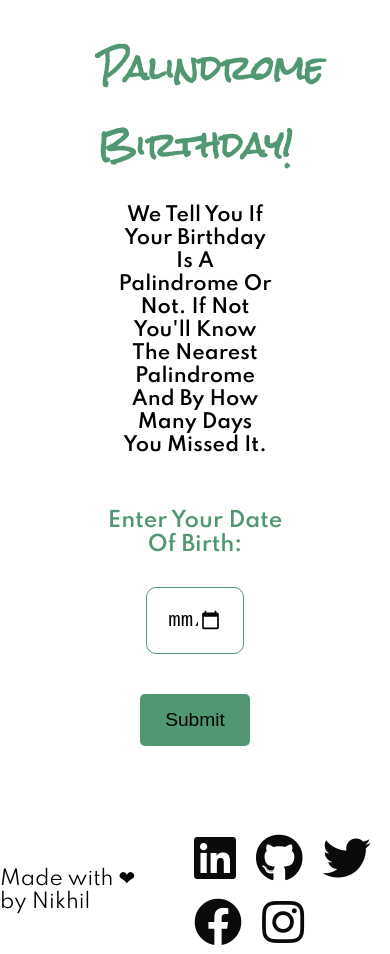
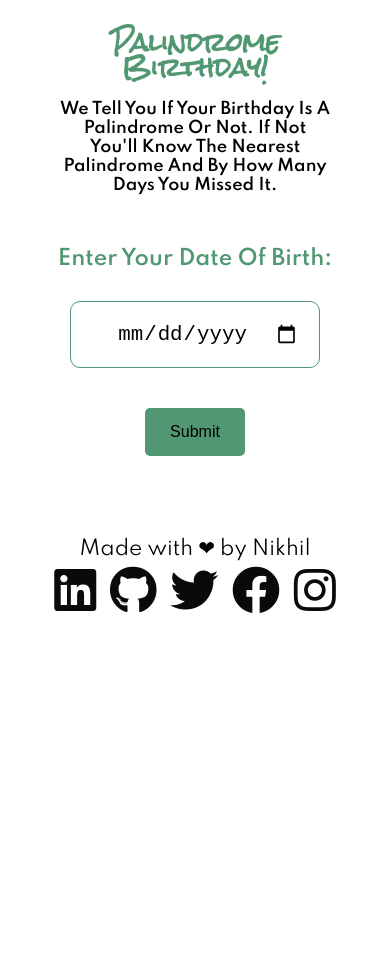
Before and after one commit to nikhil-sharma-nks/Palindrome-Birthday, a plain HTML site: page index.html in a window 390 px wide. After the commit the page ends 844 px from the top, so only its background shows below. Drawn offline with Linux system fonts and the light colour scheme.

Commit message:
styles: added responsiveness for mobile screen

```diff
--- a/styles.css
+++ b/styles.css
@@ -113,3 +113,68 @@
   background-color: var(--primary-color);
   cursor: pointer;
 }
+
+@media (max-width: 540px) {
+  .container {
+    width: 80%;
+    margin: 30px auto;
+  }
+
+  .container .page-heading {
+    font-size: 1.5rem;
+    line-height: 25px;
+  }
+
+  .container .description {
+    font-size: 1rem;
+    padding: 20px;
+    margin-bottom: 2rem;
+  }
+
+  .input-container .input {
+    width: 80%;
+    font-size: 1.3rem;
+  }
+
+  .btn-submit {
+    margin: 10px auto 25px;
+    font-size: 1rem;
+  }
+
+  .result {
+    font-size: 1.2rem;
+    text-align: center;
+  }
+
+  .error {
+    color: red;
+    font-size: 1.2rem;
+    text-align: center;
+  }
+
+  /* FOOTER */
+  .main-footer {
+    color: rgb(0, 0, 0);
+    width: 100%;
+    margin: 5rem auto 10px;
+  }
+
+  .footer-content {
+    display: flex;
+    flex-direction: column;
+    justify-content: center;
+    align-items: center;
+  }
+
+  .footer-text {
+    font-size: 20px;
+    margin-right: 0;
+  }
+
+  .social .fab {
+    border-radius: 50%;
+    color: rgb(10, 10, 10);
+    text-align: center;
+    padding: 0.3rem;
+  }
+}
```
Also changed, not shown: app.js (+4 -4 lines), 1 other file.
